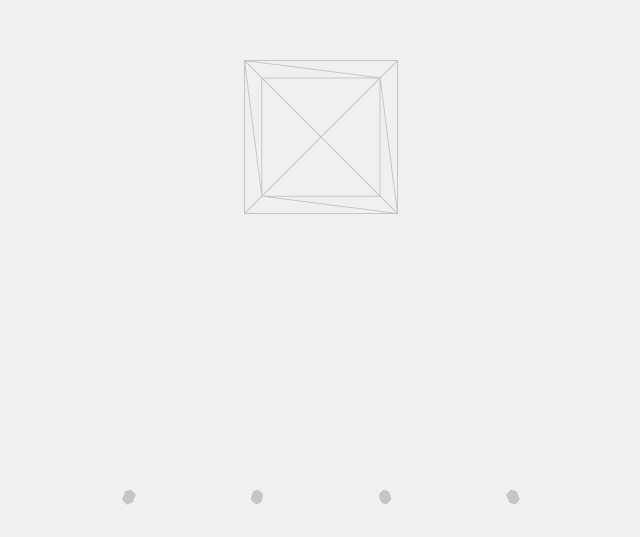
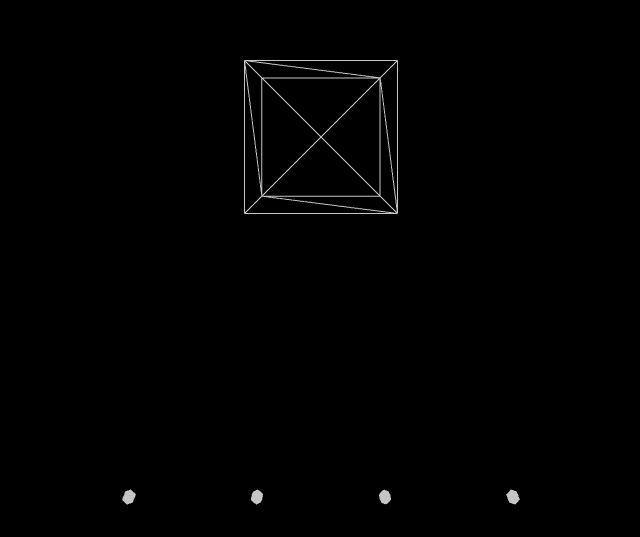
Before and after one commit to mnlvqz/frs-web, a React (Vite) app: page / in a window 1280 px wide. Shown: the part 263-800 px from the top of the page, without its empty margins (319-959 px from the left). Built offline with nearby package versions, Linux system fonts and the light colour scheme; a web font is replaced by a local one.

Commit message:
Set body color

```diff
--- a/src/App.css
+++ b/src/App.css
@@ -20,8 +20,7 @@ body,
 
 body {
   overscroll-behavior: none;
-  background: #f0f0f0;
-  color: black;
+  background: black;
   font-family: 'Inter var', sans-serif;
   font-feature-settings: 'cv06' 1;
 }
```
